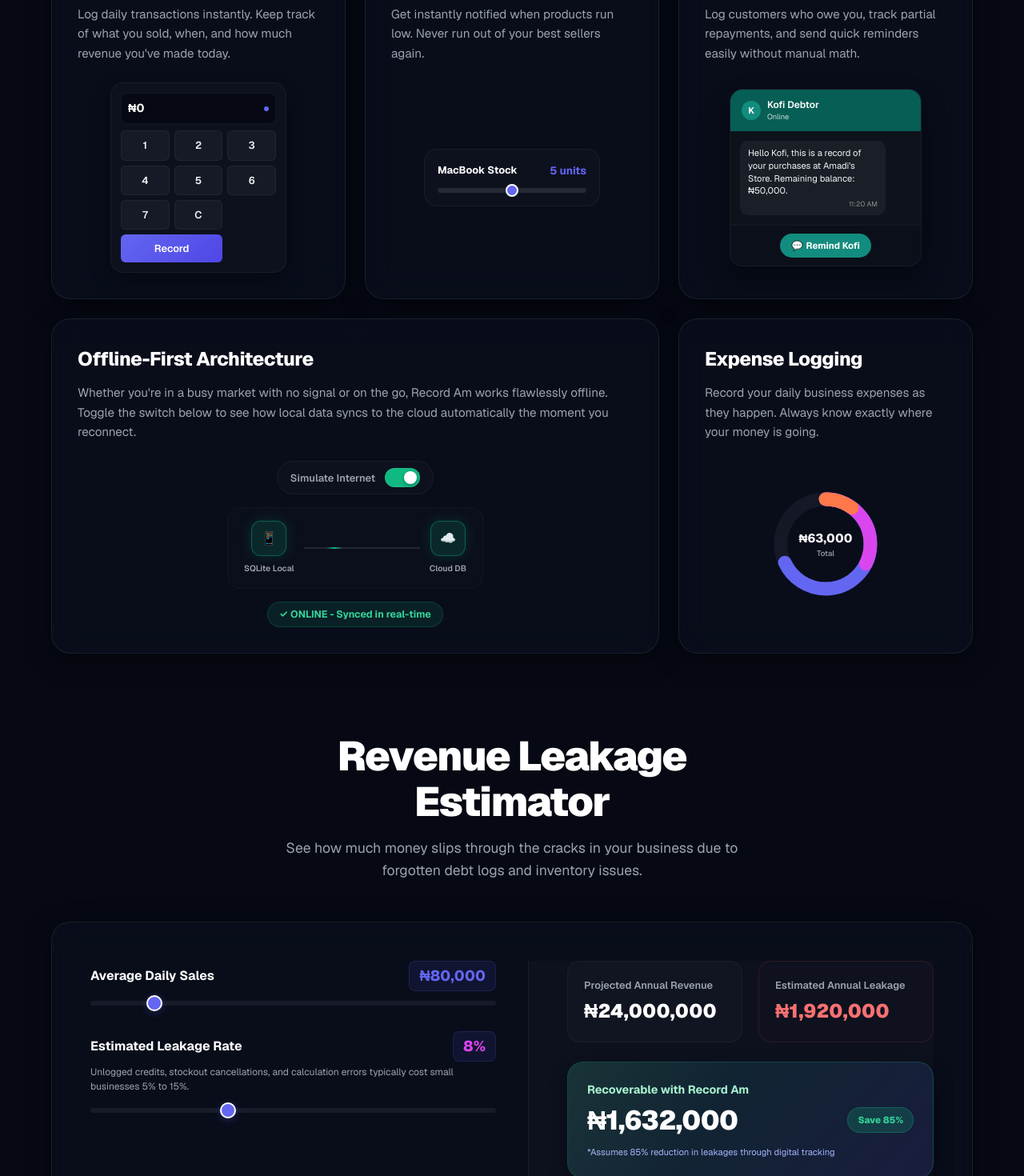
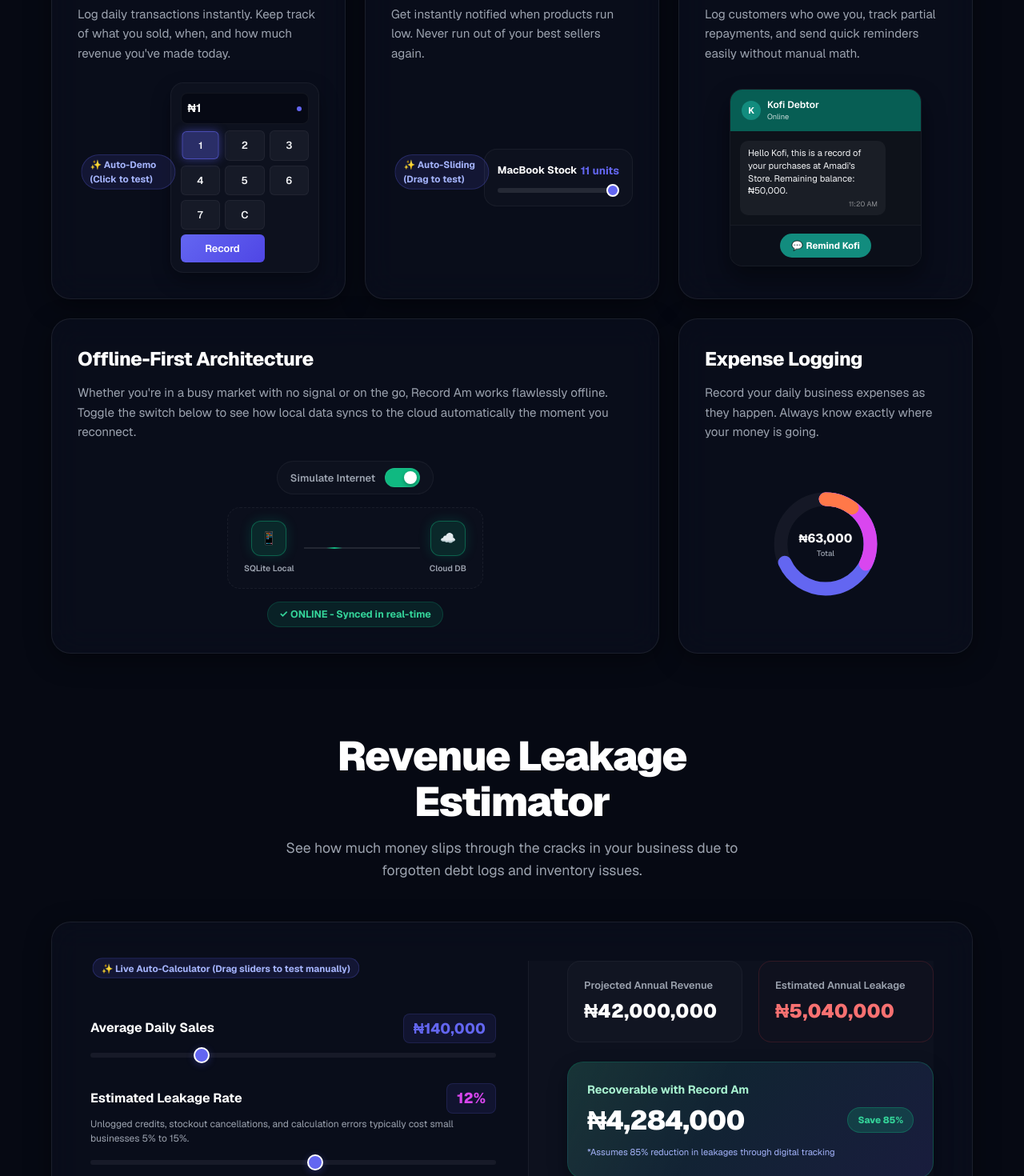
Before and after one commit to sheddy-cyber/record-am-nextjs, a Next.js app: page / in a window 1280 px wide. Shown: the part 1260-2730 px from the top of the page at 80% size. Built offline with nearby package versions, Linux system fonts and the light colour scheme.

Commit message:
feat: update headline text, fix mobile FAQ answer dropdown overflow, and implement self-animating interactive widgets

```diff
--- a/src/app/globals.css
+++ b/src/app/globals.css
@@ -893,6 +893,29 @@ body {
   transform: scale(1.02);
 }
 
+.sales-keypad-btn.self-active {
+  background: rgba(99, 102, 241, 0.35) !important;
+  border-color: rgba(99, 102, 241, 0.6) !important;
+  color: var(--text-white) !important;
+  transform: scale(0.94);
+  box-shadow: 0 0 12px rgba(99, 102, 241, 0.5);
+}
+
+.auto-demo-badge {
+  background: rgba(99, 102, 241, 0.12);
+  color: #a5b4fc;
+  border: 1px solid rgba(99, 102, 241, 0.25);
+  font-size: 0.72rem;
+  font-weight: 700;
+  padding: 3px 10px;
+  border-radius: 100px;
+  margin-bottom: 8px;
+  display: inline-flex;
+  align-items: center;
+  gap: 6px;
+  animation: pulse-glow-1 3s infinite alternate;
+}
+
 .sales-keypad-toast {
   position: absolute;
   top: 10px;
@@ -1566,8 +1589,10 @@ input:checked + .offline-slider:before {
 
 .faq-answer {
   max-height: 0;
+  opacity: 0;
+  visibility: hidden;
   overflow: hidden;
-  transition: max-height 0.4s cubic-bezier(0.16, 1, 0.3, 1), padding 0.4s ease;
+  transition: max-height 0.4s cubic-bezier(0.16, 1, 0.3, 1), opacity 0.3s ease, padding 0.4s ease, visibility 0.4s;
   padding: 0 24px;
   color: var(--text-gray-muted);
   font-size: 0.95rem;
@@ -1575,8 +1600,10 @@ input:checked + .offline-slider:before {
 }
 
 .faq-item.active .faq-answer {
-  max-height: 180px;
-  padding-bottom: 20px;
+  max-height: 350px;
+  opacity: 1;
+  visibility: visible;
+  padding: 0 24px 20px;
 }
 
 .faq-icon {
@@ -2235,7 +2262,17 @@ footer {
   }
 
   .faq-answer {
-    padding: 0 14px 16px !important;
+    max-height: 0 !important;
+    opacity: 0 !important;
+    visibility: hidden !important;
+    padding: 0 14px !important;
+  }
+
+  .faq-item.active .faq-answer {
+    max-height: 400px !important;
+    opacity: 1 !important;
+    visibility: visible !important;
+    padding: 0 14px 18px !important;
   }
 
   .faq-answer p {
--- a/src/app/page.tsx
+++ b/src/app/page.tsx
@@ -136,11 +136,51 @@ export default function Home() {
     setHasAddedExpense(true);
   };
 
-  // --- Bento Widget: Keypad widget ---
+  // --- Bento Widget: Keypad widget with self-animation ---
   const [keypadVal, setKeypadVal] = useState("₦0");
   const [showKeypadToast, setShowKeypadToast] = useState(false);
+  const [userInteractedKeypad, setUserInteractedKeypad] = useState(false);
+  const [activeKeypadBtn, setActiveKeypadBtn] = useState<string | null>(null);
+
+  useEffect(() => {
+    if (userInteractedKeypad) return;
+
+    let timers: NodeJS.Timeout[] = [];
+    const sequence = [
+      { action: () => { setKeypadVal("₦1"); setActiveKeypadBtn("1"); }, delay: 800 },
+      { action: () => { setKeypadVal("₦15"); setActiveKeypadBtn("5"); }, delay: 1400 },
+      { action: () => { setKeypadVal("₦15,0"); setActiveKeypadBtn("0"); }, delay: 2000 },
+      { action: () => { setKeypadVal("₦15,000"); setActiveKeypadBtn("0"); }, delay: 2600 },
+      {
+        action: () => {
+          setActiveKeypadBtn("Record");
+          setShowKeypadToast(true);
+          setTimeout(() => { setShowKeypadToast(false); setActiveKeypadBtn(null); }, 1200);
+        },
+        delay: 3400
+      },
+      { action: () => { setKeypadVal("₦0"); setActiveKeypadBtn(null); }, delay: 4600 },
+    ];
+
+    const runSequence = () => {
+      timers.forEach(t => clearTimeout(t));
+      timers = sequence.map(item => setTimeout(item.action, item.delay));
+    };
+
+    runSequence();
+    const mainInterval = setInterval(runSequence, 5600);
+
+    return () => {
+      clearInterval(mainInterval);
+      timers.forEach(t => clearTimeout(t));
+    };
+  }, [userInteractedKeypad]);
 
   const handleKeypadPress = (val: string) => {
+    setUserInteractedKeypad(true);
+    setActiveKeypadBtn(val);
+    setTimeout(() => setActiveKeypadBtn(null), 300);
+
     if (val === "C") {
       setKeypadVal("₦0");
       return;
@@ -164,8 +204,24 @@ export default function Home() {
     }
   };
 
-  // --- Bento Widget: Stock alert slider ---
+  // --- Bento Widget: Stock alert slider with self-animation ---
   const [sliderStock, setSliderStock] = useState(5);
+  const [userInteractedStock, setUserInteractedStock] = useState(false);
+
+  useEffect(() => {
+    if (userInteractedStock) return;
+
+    let dir = 1;
+    const interval = setInterval(() => {
+      setSliderStock(prev => {
+        if (prev >= 15) dir = -1;
+        if (prev <= 3) dir = 1;
+        return prev + dir * 3;
+      });
+    }, 2200);
+
+    return () => clearInterval(interval);
+  }, [userInteractedStock]);
 
   // --- Bento Widget: WhatsApp reminder ---
   const [chatMessages, setChatMessages] = useState<ChatMessage[]>([
@@ -187,9 +243,26 @@ export default function Home() {
   // --- Bento Widget: Offline syncing toggle ---
   const [isOnline, setIsOnline] = useState(true);
 
-  // --- Leakage Calculator State ---
+  // --- Leakage Calculator State with self-animation ---
   const [dailySales, setDailySales] = useState(80000);
   const [leakagePercent, setLeakagePercent] = useState(8);
+  const [userInteractedCalc, setUserInteractedCalc] = useState(false);
+
+  useEffect(() => {
+    if (userInteractedCalc) return;
+
+    let step = 0;
+    const interval = setInterval(() => {
+      step = (step + 1) % 6;
+      const salesPoints = [60000, 95000, 140000, 180000, 110000, 75000];
+      const leakagePoints = [5, 9, 12, 15, 10, 7];
+
+      setDailySales(salesPoints[step]);
+      setLeakagePercent(leakagePoints[step]);
+    }, 2800);
+
+    return () => clearInterval(interval);
+  }, [userInteractedCalc]);
 
   const annualRevenue = dailySales * 300; // 300 working days
   const projectedLeakage = annualRevenue * (leakagePercent / 100);
@@ -272,9 +345,8 @@ export default function Home() {
         <div className="hero-content">
           <div className="hero-badge">Offline bookkeeping made simple</div>
           <h1 className="hero-title">
-            Sales, stocks, <br />
-            expenses? <br />
-            <span className="text-gradient">Record Am.</span>
+            Sales, stocks, expenses? <br />
+            <span className="text-gradient" style={{ fontStyle: "italic" }}>Record am!</span>
           </h1>
           <p className="hero-subtitle">
             Log sales, track inventory levels, monitor business expenses, and manage debt.
@@ -533,6 +605,7 @@ export default function Home() {
               </p>
             </div>
             <div className="bento-visual">
+              <span className="auto-demo-badge">✨ Auto-Demo (Click to test)</span>
               {showKeypadToast && (
                 <div className="sales-keypad-toast">
                   Saved!
@@ -548,7 +621,7 @@ export default function Home() {
                     <button
                       key={val}
                       onClick={() => handleKeypadPress(val)}
-                      className={`sales-keypad-btn ${val === "Record" ? "action" : ""}`}
+                      className={`sales-keypad-btn ${val === "Record" ? "action" : ""} ${activeKeypadBtn === val ? "self-active" : ""}`}
                       style={{ gridColumn: val === "Record" ? "span 2" : "span 1" }}
                     >
                       {val}
@@ -569,6 +642,7 @@ export default function Home() {
               </p>
             </div>
             <div className="bento-visual">
+              <span className="auto-demo-badge">✨ Auto-Sliding (Drag to test)</span>
               <div className="stock-slider-widget">
                 <div className="stock-slider-info">
                   <span className="stock-slider-item-name">MacBook Stock</span>
@@ -722,6 +796,9 @@ export default function Home() {
 
         <div className="calculator-container glass reveal">
           <div className="calculator-sliders">
+            <span className="auto-demo-badge" style={{ marginBottom: "8px", alignSelf: "flex-start" }}>
+              ✨ Live Auto-Calculator (Drag sliders to test manually)
+            </span>
             <div className="calc-group">
               <div className="calc-label-row">
                 <span className="calc-label">Average Daily Sales</span>
@@ -733,7 +810,12 @@ export default function Home() {
                 max={500000}
                 step={5000}
                 value={dailySales}
-                onChange={(e) => setDailySales(parseInt(e.target.value, 10))}
+                onMouseDown={() => setUserInteractedCalc(true)}
+                onTouchStart={() => setUserInteractedCalc(true)}
+                onChange={(e) => {
+                  setUserInteractedCalc(true);
+                  setDailySales(parseInt(e.target.value, 10));
+                }}
                 className="calc-slider"
               />
             </div>
@@ -754,7 +836,12 @@ export default function Home() {
                 max={20}
                 step={1}
                 value={leakagePercent}
-                onChange={(e) => setLeakagePercent(parseInt(e.target.value, 10))}
+                onMouseDown={() => setUserInteractedCalc(true)}
+                onTouchStart={() => setUserInteractedCalc(true)}
+                onChange={(e) => {
+                  setUserInteractedCalc(true);
+                  setLeakagePercent(parseInt(e.target.value, 10));
+                }}
                 className="calc-slider"
               />
             </div>
```
